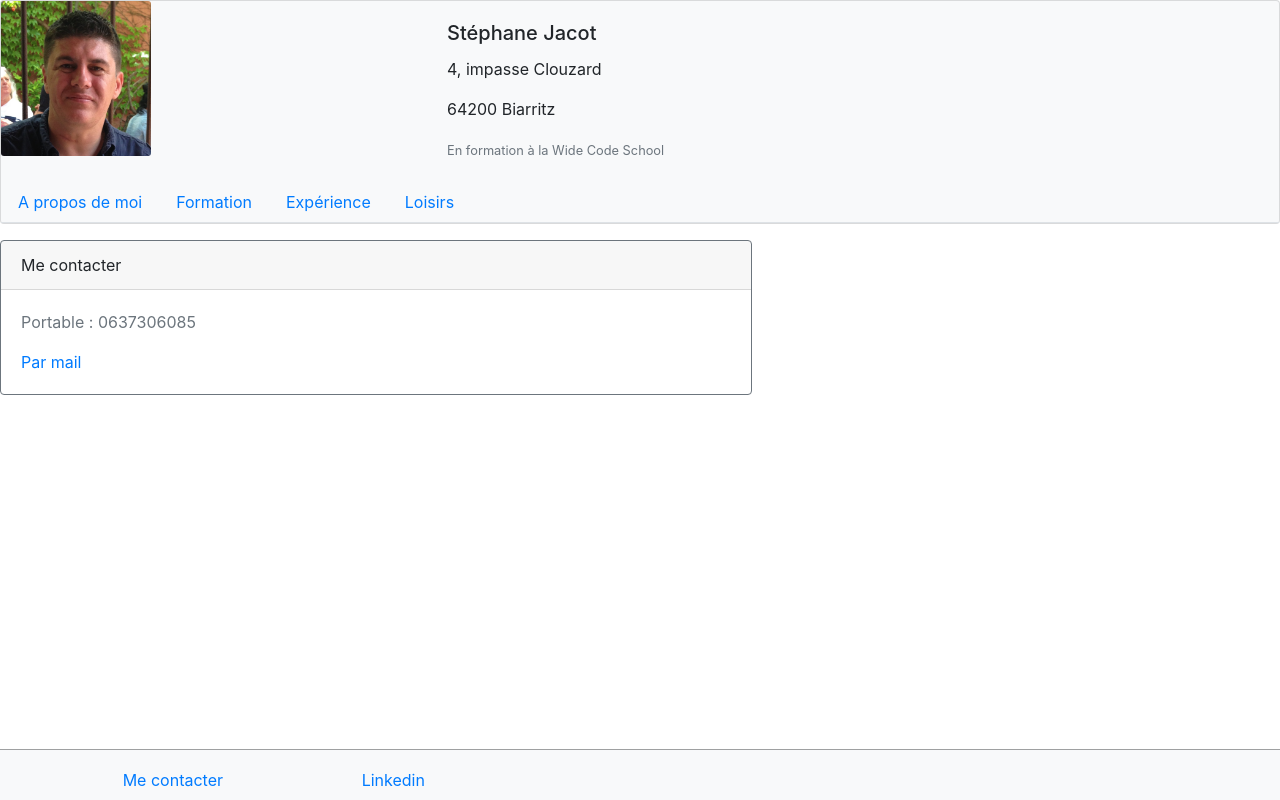
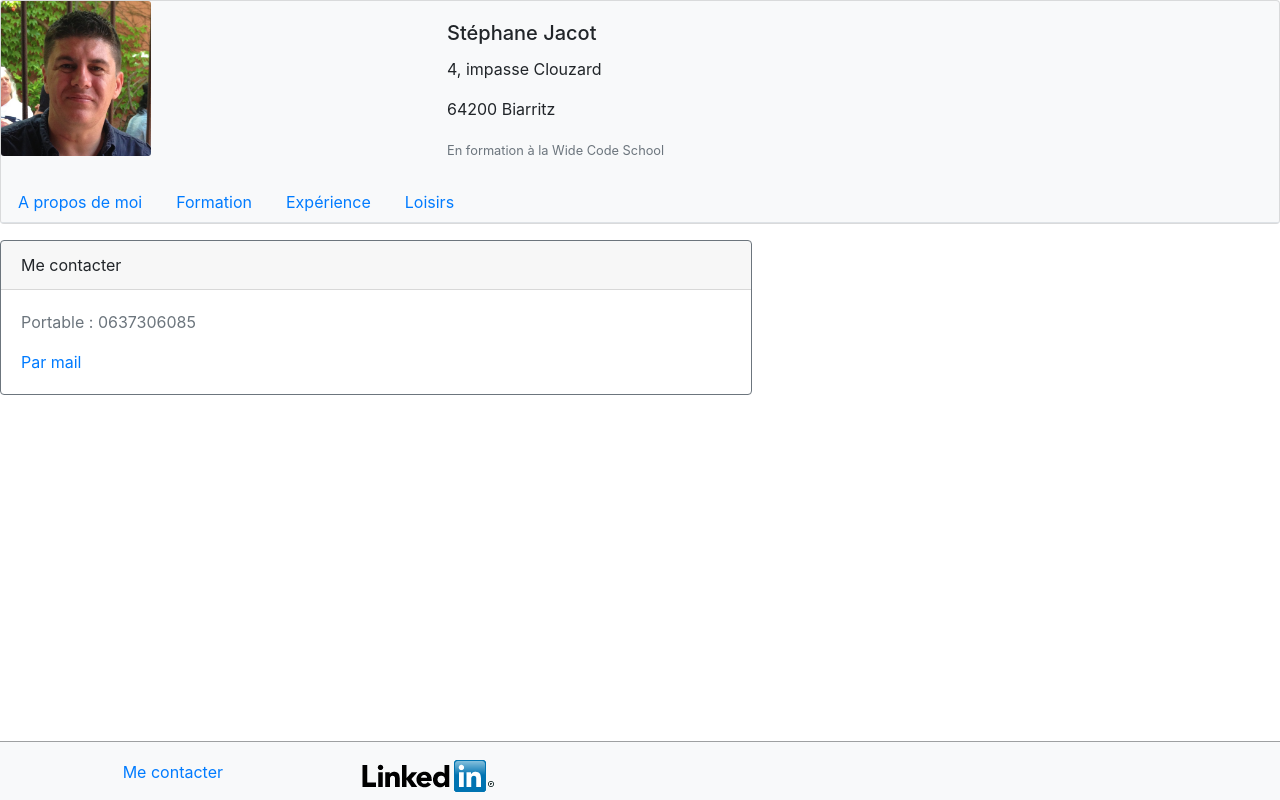
Before and after one commit to stephanejacot/CV, a plain HTML site: page contact.html in a window 1280 px wide. Drawn offline with nearby package versions, Linux system fonts and the light colour scheme.

Commit message:
version 1.7

```diff
--- a/contact.html
+++ b/contact.html
@@ -61,8 +61,8 @@
                         <a class="nav-link" href="./contact.html">Me contacter</a>
                     </nav>
                     <nav class="nav flex-column offset-1">
-                        <a class="nav-link" href="https://www.linkedin.com/in/st%C3%A9phane-jacot/"
-                            target="_blank">Linkedin</a>
+                            <a class="nav-link" href="https://www.linkedin.com/in/st%C3%A9phane-jacot/"
+                            target="_blank"><img src="./images/linkedin.png" alt="linkedin"></a>
                     </nav>
                 </div>
             </div>
```
Also changed, not shown: experience.html (+2 -2 lines), formation.html (+2 -2 lines), home.html (+1 -1 lines), loisirs.html (+2 -2 lines), images/linkedin.png (added).
